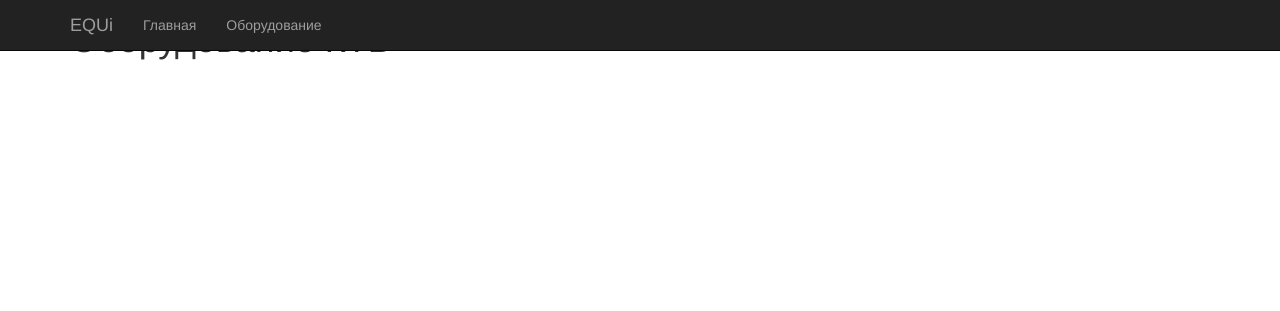
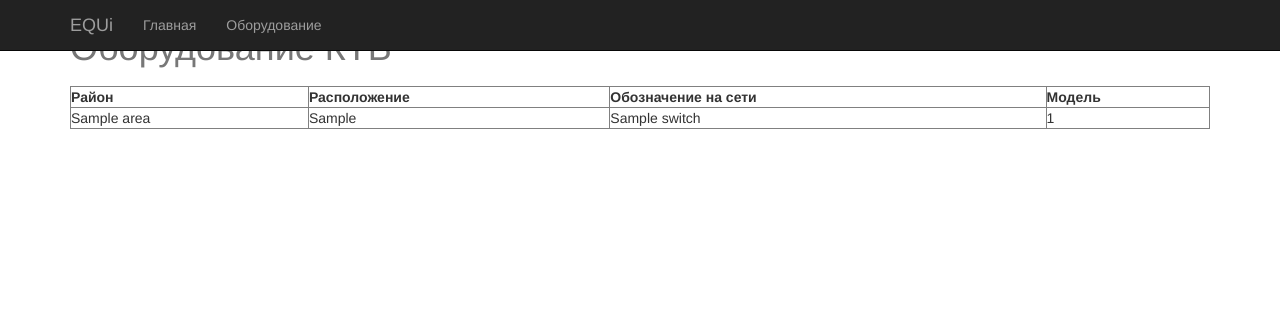
Before and after one commit to ERAjunior/EQUi, a Django app: template equipment/templates/equipment/equipment.html in a window 1280 px wide. Shown: the top 311 px of the page. Run offline with Django 3.2, Linux system fonts and the light colour scheme; the template is opened without the code that fills it: most values are stand-ins (such as "Sample title", 1, 10 or a date in 2020); some libraries are stand-ins or nearby versions.

Commit message:
сделал вывод коммутаторов на глваной странице

```diff
--- a/equipment/templates/equipment/equipment.html
+++ b/equipment/templates/equipment/equipment.html
@@ -5,5 +5,31 @@
 {% endblock %}
 
 {% block content %}
-    <h1>Оборудование КТВ</h1>
+    <table  cellspacing="5" cellpadding="10" border="1" width="100%">
+            <caption><h1>Оборудование КТВ</h1></caption>
+<tr>
+                    <th>Район</th>
+                    <th>Расположение</th>
+                    <th>Обозначение на сети</th>
+                    <th>Модель</th>
+
+</tr>
+<tr>
+
+            {% for area in areas %}
+            {% endfor %}
+            {% for switch in switches %}
+            <td>{{area.name_area}}</td>
+            <td>{{switch.switch_house}}</td>
+            <td>{{switch.name_switch}}</td>
+            <td>{{switch.switch_modelid}}</td>
+
+ </tr>
+            {% endfor %}
+        </table>
+
+
+
+
+
 {% endblock %}
```
Also changed, not shown: equipment/views.py (+9 -3 lines).
